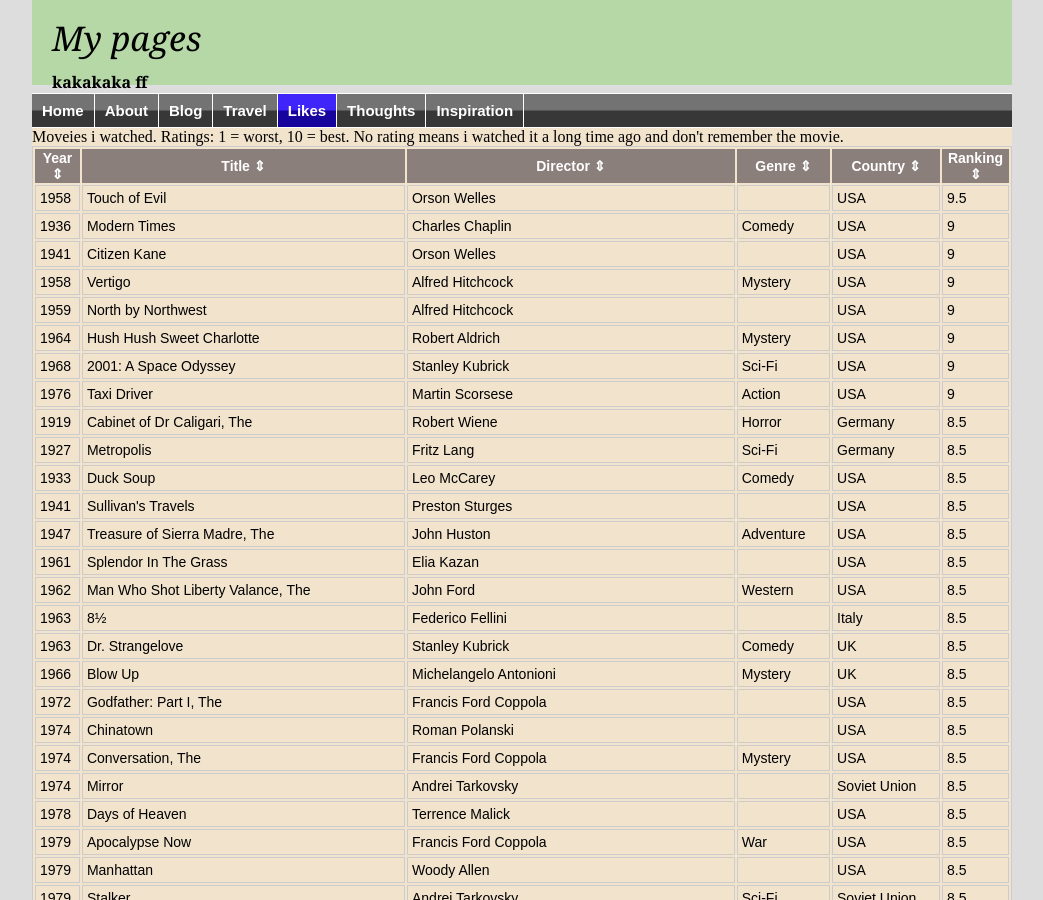
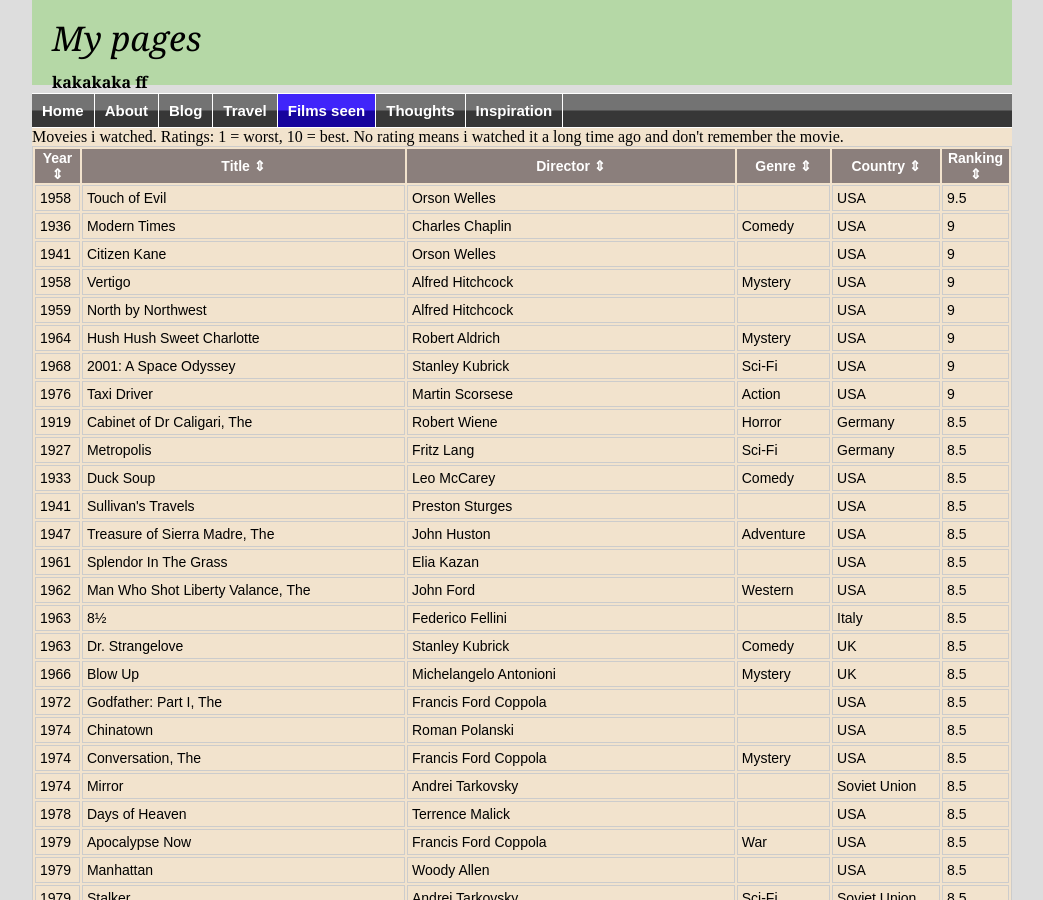
Before and after one commit to witba/witba.github.io, a Jekyll site: the page built from likes/index.html, in a window 1280 px wide and 900 px high. Shown: the whole window, without its empty margins (118-1161 px from the left). Built offline with Jekyll 4.4.1, drawn with Linux system fonts in a browser that asks for light colours.

Commit message:
Update likes.html

```diff
--- a/_layouts/likes.html
+++ b/_layouts/likes.html
@@ -8,7 +8,7 @@ layout: default
 <!-- <li><a href="/cv">CV</a></li> -->
 <li><a href="/blog">Blog</a></li>
 <li><a href="/travel">Travel</a></li>
-<li><a href="/likes" class="current">Likes</a></li>
+<li><a href="/likes" class="current">Films seen</a></li>
 <li><a href="/thoughts">Thoughts</a></li>
 <li><a href="/inspiration">Inspiration</a></li>
 </ul>
```
